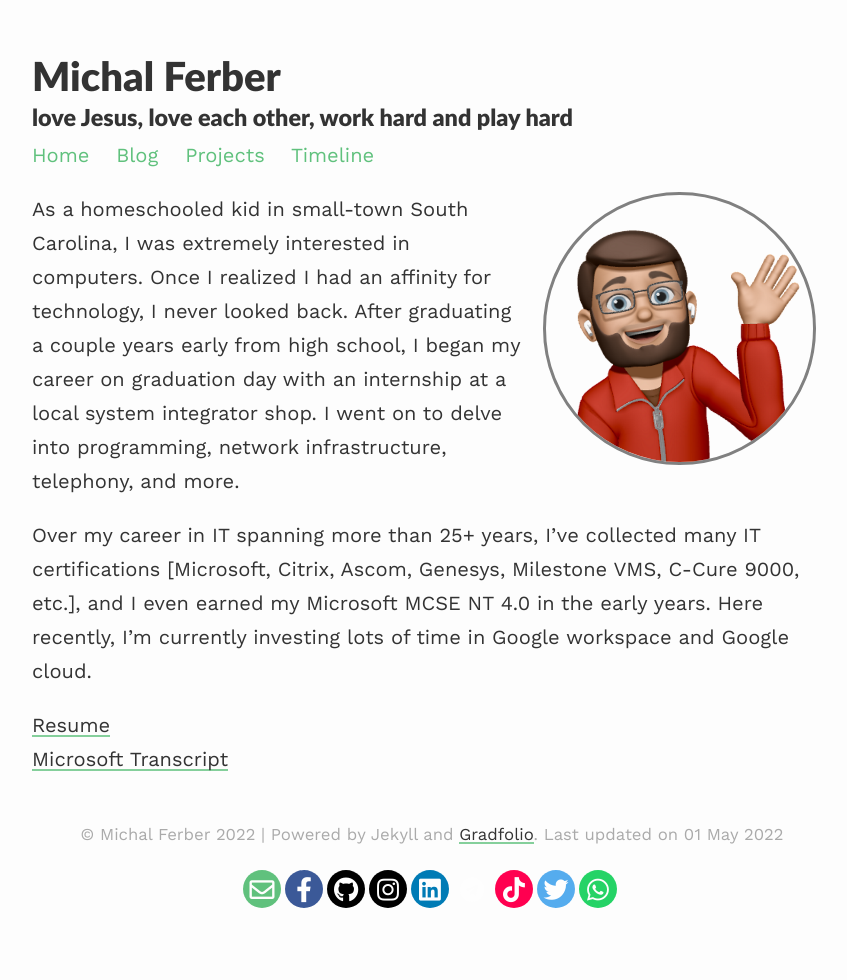
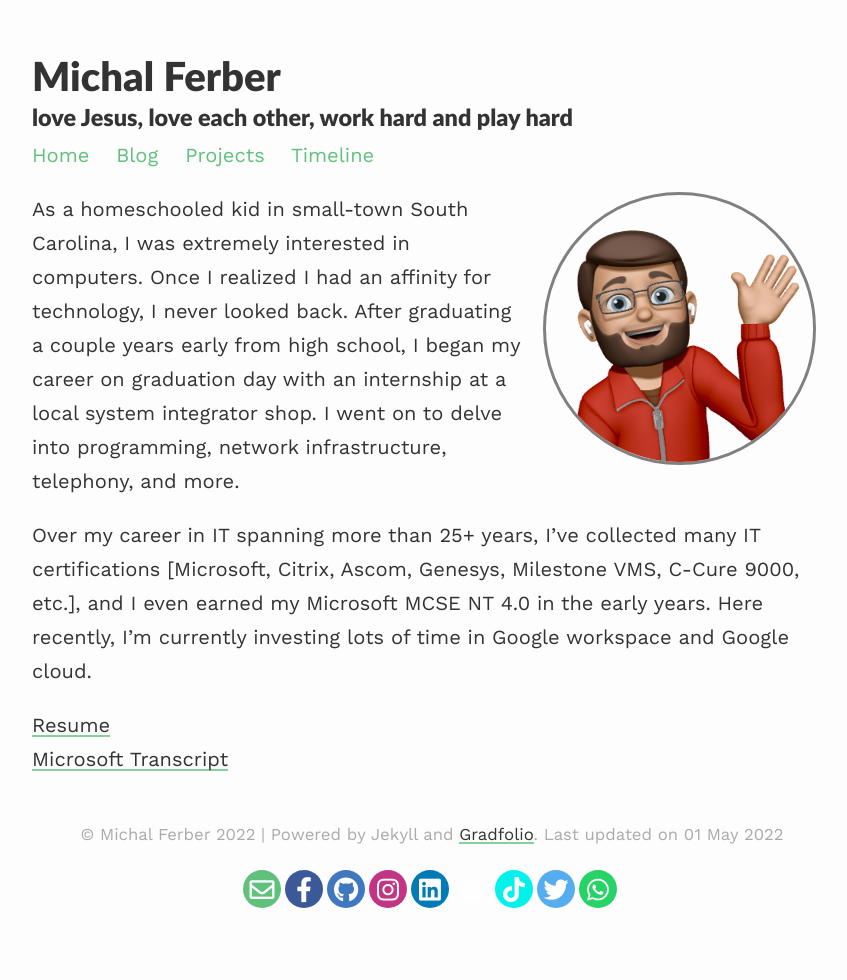
Before and after one commit to MichalAFerber/michalferber.com, a Jekyll site: the page built from index.md, in a window 1280 px wide. Shown: the whole page, without its empty margins (208-1055 px from the left). Built offline with Jekyll 4.4.1, drawn with Linux system fonts in a browser that asks for light colours; nearby versions of some CDN libraries.

Commit message:
Update footer-social.scss

```diff
--- a/assets/css/_sass/footer-social.scss
+++ b/assets/css/_sass/footer-social.scss
@@ -63,23 +63,23 @@
 }
 
 .rounded-social-buttons .social-button.github {
-  background: #000000;
+  background: #4078c0;
 }
 
 .rounded-social-buttons .social-button.github:hover, .rounded-social-buttons .social-button.github:focus {
-  color: #000000;
+  color: #4078c0;
   background: #fefefe;
-  border-color: #000000;
+  border-color: #4078c0;
 }
 
 .rounded-social-buttons .social-button.instagram {
-  background: #000000;
+  background: #C13584;
 }
 
 .rounded-social-buttons .social-button.instagram:hover, .rounded-social-buttons .social-button.instagram:focus {
-  color: #000000;
+  color: #C13584;
   background: #fefefe;
-  border-color: #000000;
+  border-color: #C13584;
 }
 
 .rounded-social-buttons .social-button.email {
@@ -93,13 +93,13 @@
 }
 
 .rounded-social-buttons .social-button.tiktok {
-  background: #ff0050;
+  background: #00f2ea;
 }
 
 .rounded-social-buttons .social-button.tiktok:hover, .rounded-social-buttons .social-button.tiktok:focus {
-  color: #ff0050;
+  color: #00f2ea;
   background: #fefefe;
-  border-color: #ff0050;
+  border-color: #00f2ea;
 }
 
 .rounded-social-buttons .social-button.twitter {
```
